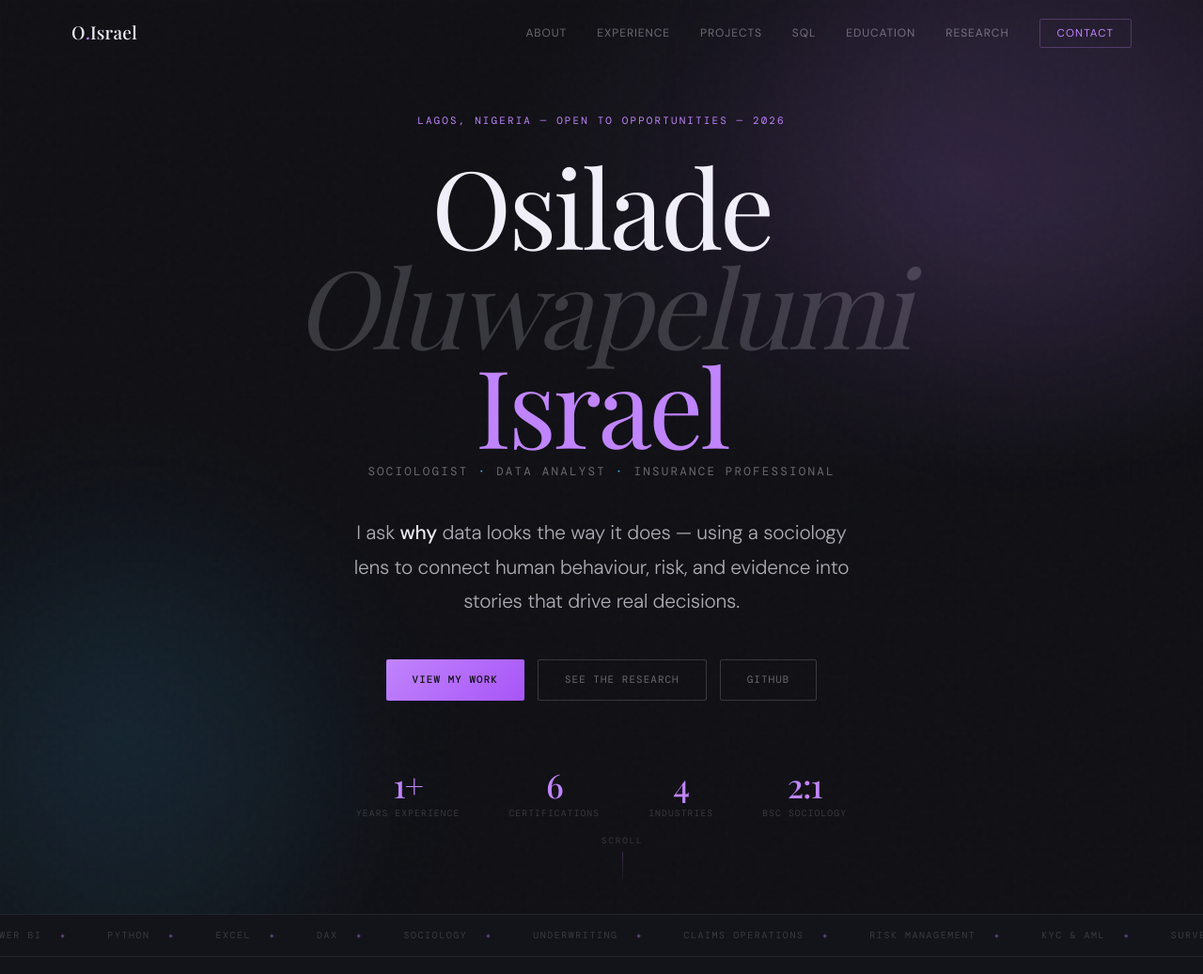
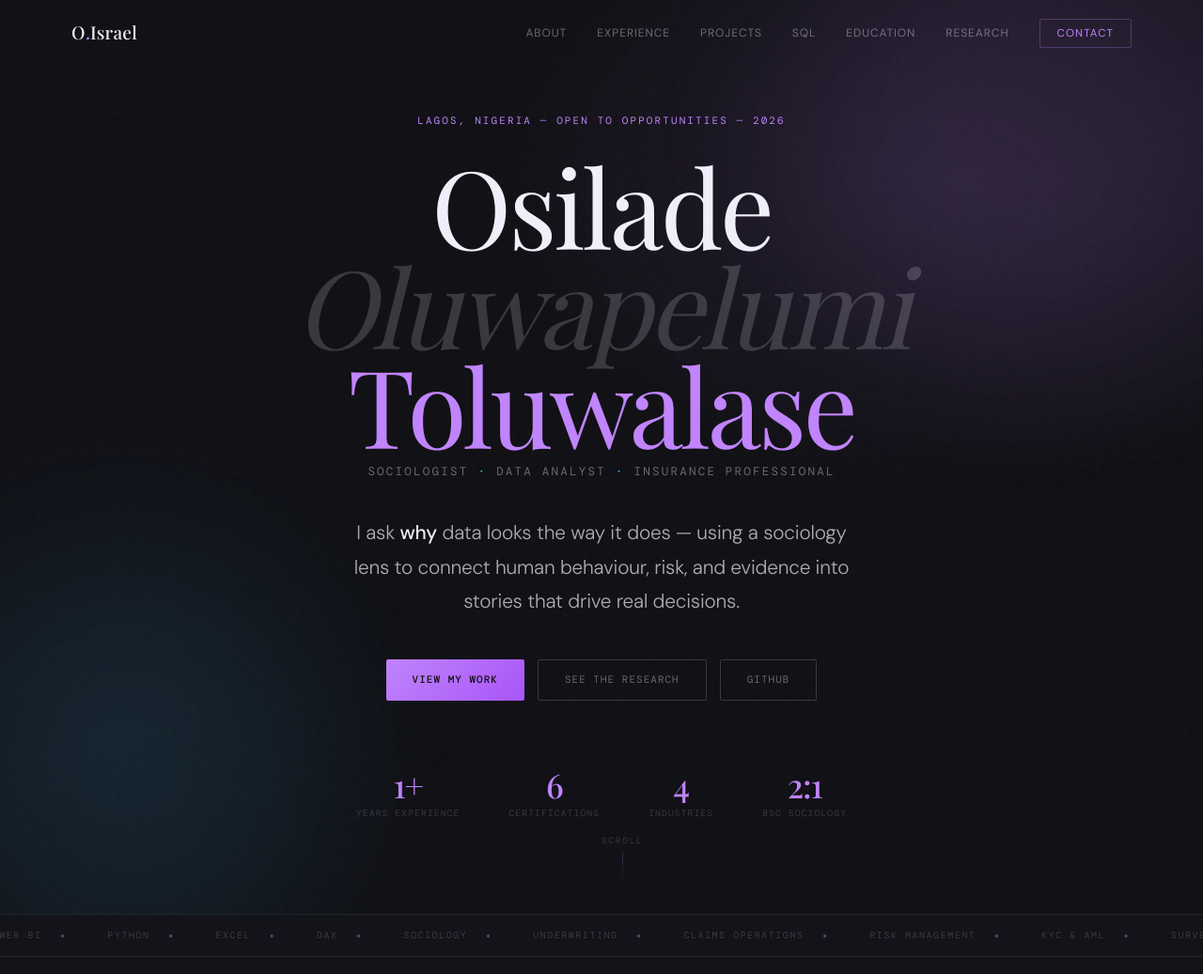
Before and after one commit to osilade/Osilade.Portfolio, a plain HTML site: page index.html in a window 1280 px wide. Shown: the top 1037 px of the page at 94% size. Drawn offline with nearby package versions, Linux system fonts and the light colour scheme; a web font is replaced by a local one.

Commit message:
Update index.html

```diff
--- a/index.html
+++ b/index.html
@@ -665,7 +665,7 @@ footer { background:var(--bg); padding:36px 0; border-top:1px solid var(--ink-10
   <h1 class="hero-name">
     Osilade<br>
     <span class="dim">Oluwapelumi</span><br>
-    <span class="bright">Israel</span>
+    <span class="bright">Toluwalase</span>
   </h1>
 
   <div class="hero-role">
```
